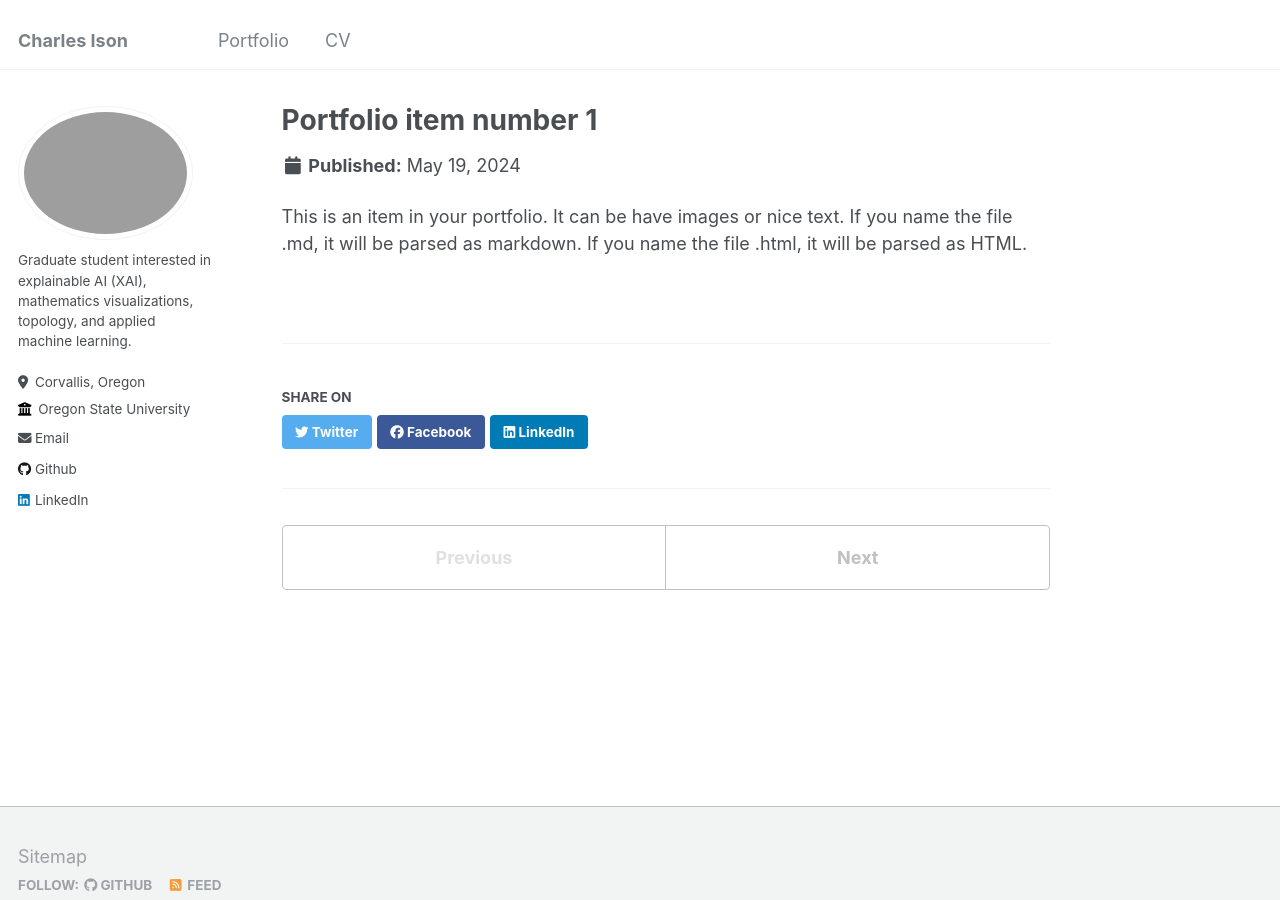
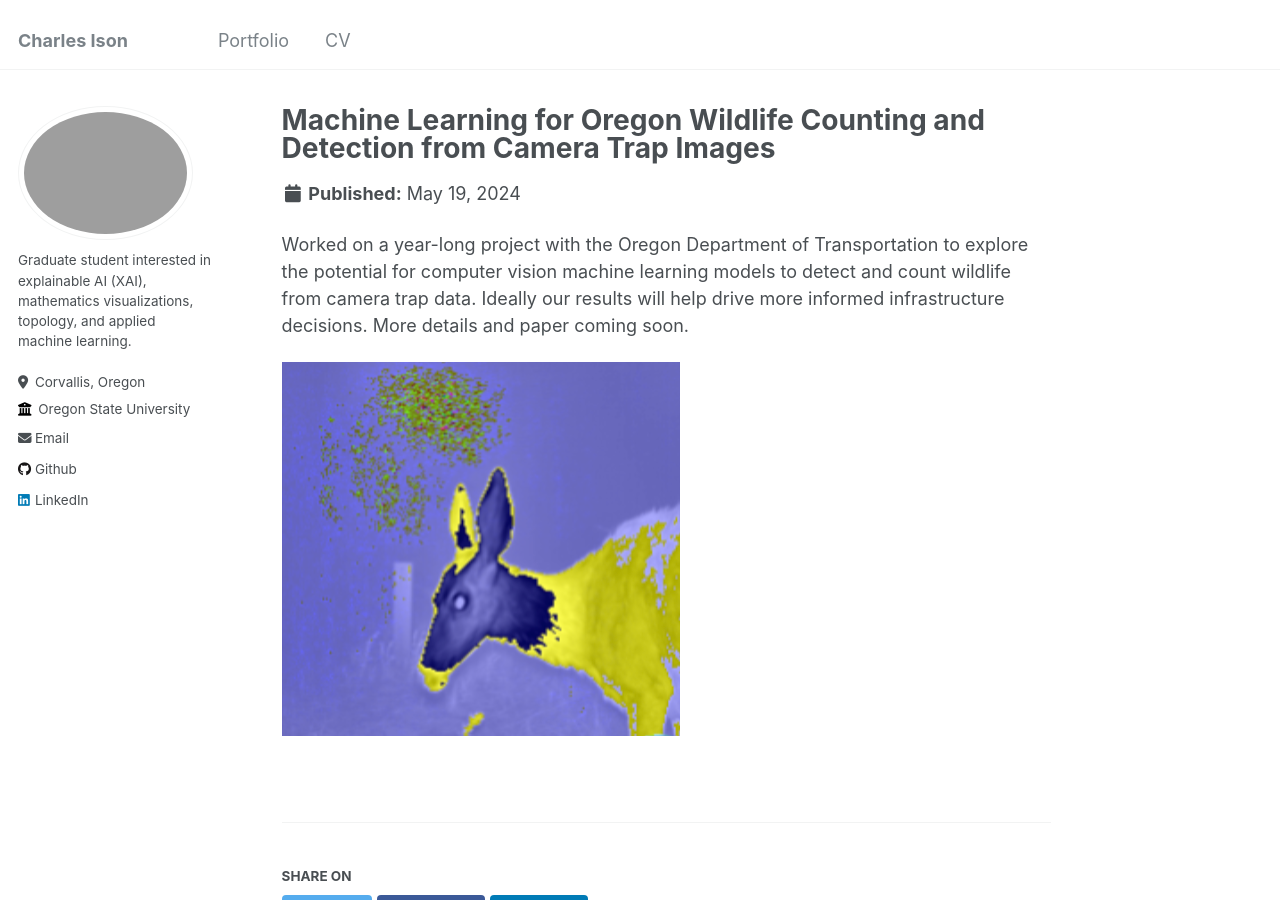
Before and after one commit to charles-ison/charles-ison.github.io, a Jekyll site: the page built from _portfolio/portfolio-1.md, in a window 1280 px wide and 900 px high. Built offline with Jekyll 4.4.1, drawn with Linux system fonts in a browser that asks for light colours.

Commit message:
Saving portfolio updates.

```diff
--- a/_portfolio/portfolio-1.md
+++ b/_portfolio/portfolio-1.md
@@ -1,7 +1,9 @@
 ---
-title: "Portfolio item number 1"
-excerpt: "Short description of portfolio item number 1<br/><img src='/images/500x300.png'>"
+title: "Machine Learning for Oregon Wildlife Counting and Detection from Camera Trap Images"
+excerpt: "Project completed in partnership with Oregon Department of Transportation (ODOT). More details and paper coming soon. <br/><img src='/images/wildlife.png'>"
 collection: portfolio
 ---
 
-This is an item in your portfolio. It can be have images or nice text. If you name the file .md, it will be parsed as markdown. If you name the file .html, it will be parsed as HTML.
+Worked on a year-long project with the Oregon Department of Transportation to explore the potential for computer vision machine learning models to detect and count wildlife from camera trap data. Ideally our results will help drive more informed infrastructure decisions. More details and paper coming soon.
+
+![image](/images/wildlife.png)
```
Also changed, not shown: _pages/about.md (+8 -1 lines), _portfolio/portfolio-2.md (added, +9 -0 lines), _portfolio/portfolio-3.md (renamed from _portfolio/portfolio-2.html, +4 -2 lines), images/loss_landscape.png (added), images/transformer_attention.png (added), images/wildlife.png (added).
